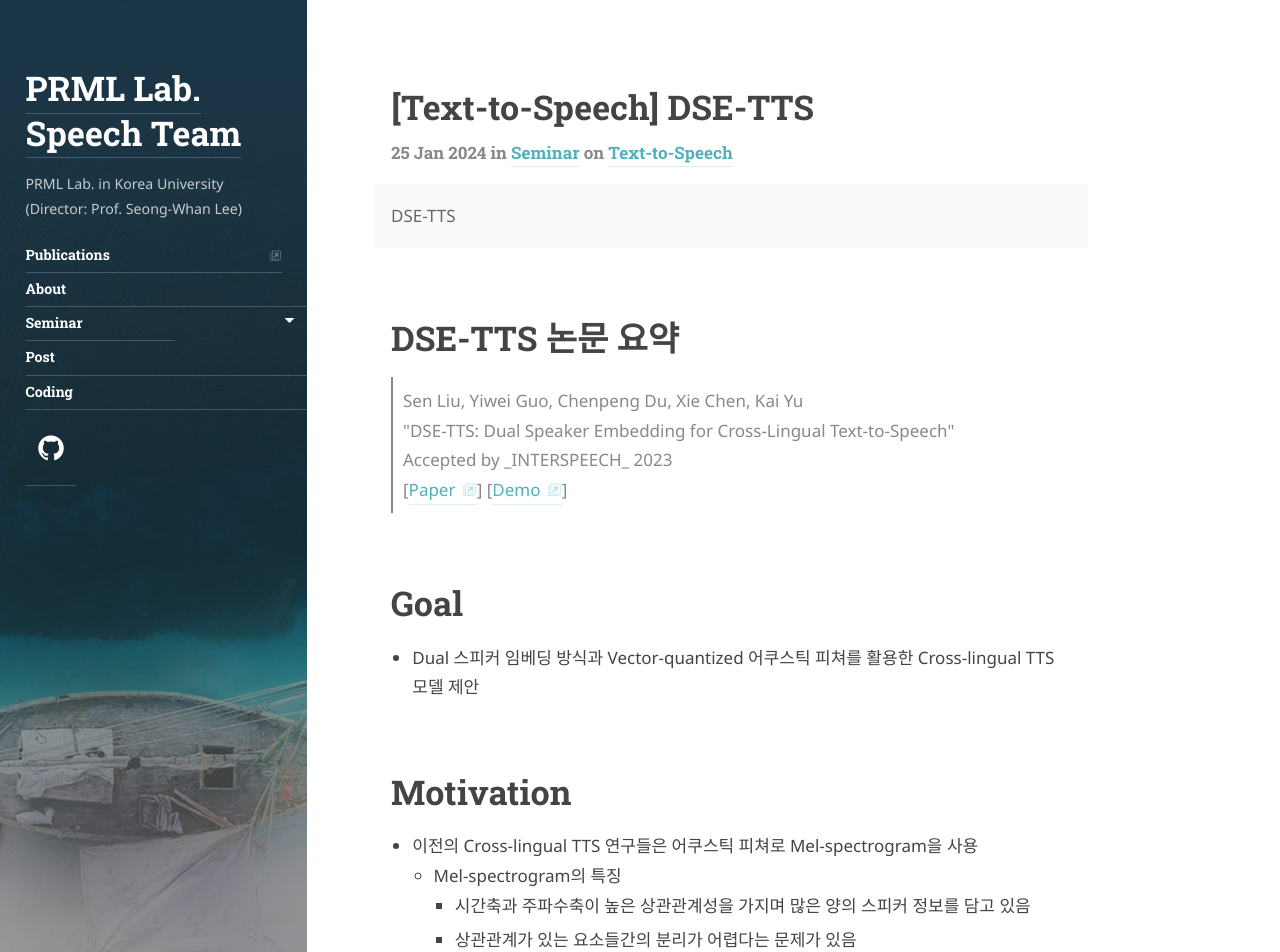
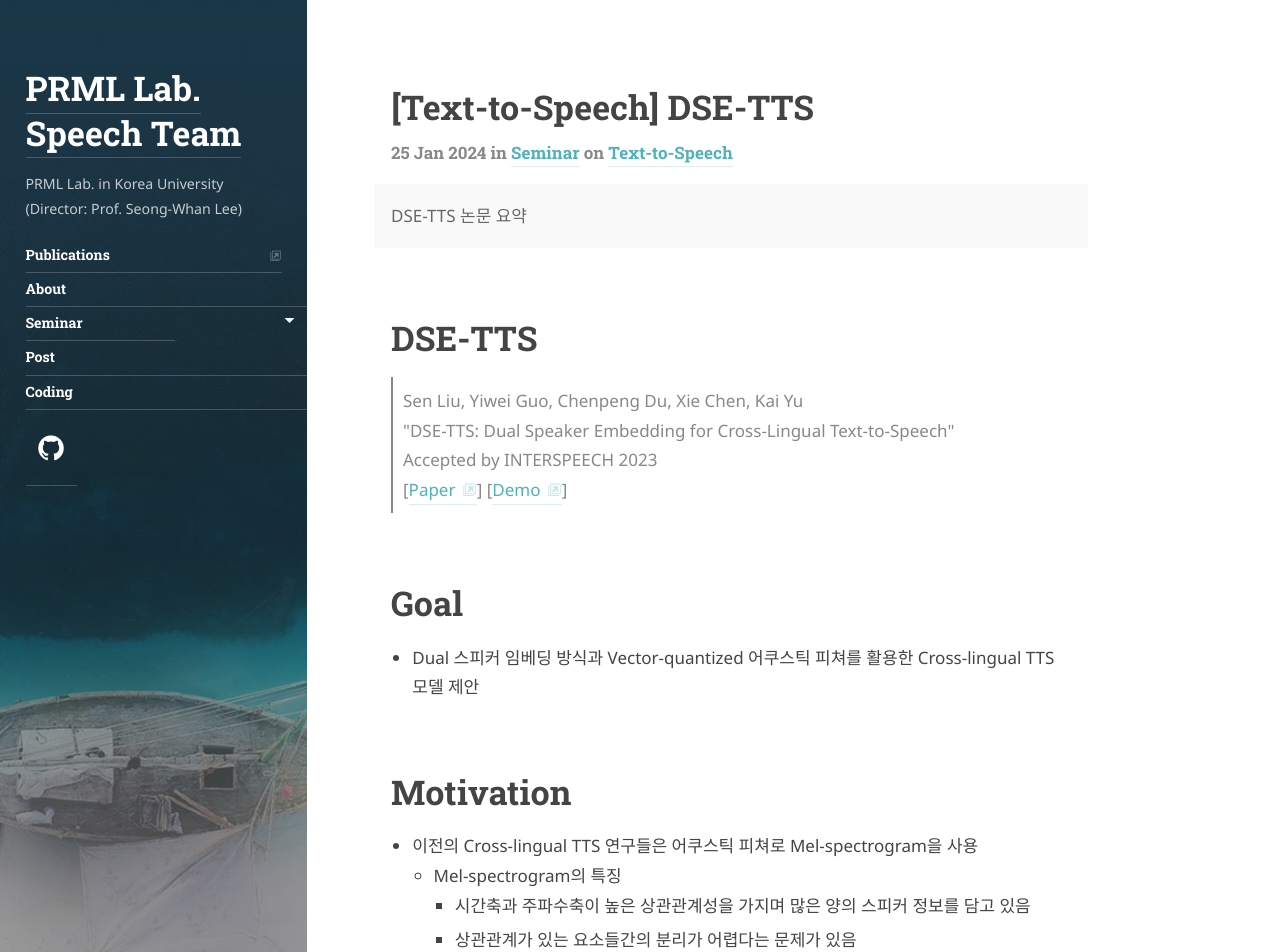
Before and after one commit to speech-team-korea/speech-team-korea.github.io, a Jekyll site: the page built from _posts/text-to-speech/2024-01-25-DSE-TTS.md, in a window 1280 px wide and 1400 px high. Shown: the top 952 px of the window. Built offline with Jekyll 4.4.1, drawn with Linux system fonts in a browser that asks for light colours; some web fonts are replaced; comment, search, counter and statistics services are not loaded; some of the changed lines change nothing that is shown.

Commit message:
0125_DSE_TTS_posting_내용수정

```diff
--- a/_posts/text-to-speech/2024-01-25-DSE-TTS.md
+++ b/_posts/text-to-speech/2024-01-25-DSE-TTS.md
@@ -2,7 +2,7 @@
 layout: post
 title: "[Text-to-Speech] DSE-TTS"
 description: >
-  DSE-TTS
+  DSE-TTS 논문 요약
 category: seminar
 tags: text-to-speech
 author: jh_yun
@@ -10,12 +10,12 @@ comments: true
 ---
 
 
-# DSE-TTS 논문 요약
+# DSE-TTS
 
 <blockquote style="border-left: 2px solid; padding-left: 10px; margin-left: 0;">
 Sen Liu, Yiwei Guo, Chenpeng Du, Xie Chen, Kai Yu <br>
 "DSE-TTS: Dual Speaker Embedding for Cross-Lingual Text-to-Speech"<br>
-Accepted by _INTERSPEECH_ 2023 <br>
+Accepted by INTERSPEECH 2023 <br>
 [<a href="https://arxiv.org/pdf/2306.14145.pdf">Paper</a>] [<a href="https://goarsenal.github.io/DSE-TTS">Demo</a>] <br>
 </blockquote>
 
@@ -33,7 +33,7 @@ Accepted by _INTERSPEECH_ 2023 <br>
         - [[SANE-TTS: Stable And Natural End-to-End Multilingual Text-to-Speech](https://arxiv.org/pdf/2206.12132.pdf), 2022]
         - [[Cross-lingual text-to-speech synthesis via domain adaptation and perceptual similarity regression in speaker space](https://www.isca-archive.org/interspeech_2020/xin20_interspeech.pdf), 2020]
 - Speech-based Self-supervised learning (SSL) 모델을 활용한 Vector-quantized 어쿠스틱 피쳐의 특징
-    - Vector-quantized 어쿠스틱 피쳐를 활용한 TTS 모델들의 등장 [[VQTTS](https://arxiv.org/pdf/2204.00768.pdf), 2022]
+    - Vector-quantized 어쿠스틱 피쳐를 활용한 TTS 모델들의 등장 [[VQ-TTS](https://arxiv.org/pdf/2204.00768.pdf), 2022]
     - Vector-quantized 어쿠스틱 피쳐는 스피커에 대한 정보를 상대적으로 덜 담고 있음
 
         ![Untitled](https://github.com/speech-team-korea/speech-team-korea.github.io/assets/144989499/63cc7797-ac6a-432d-b4f4-fb890c934f52)
```
